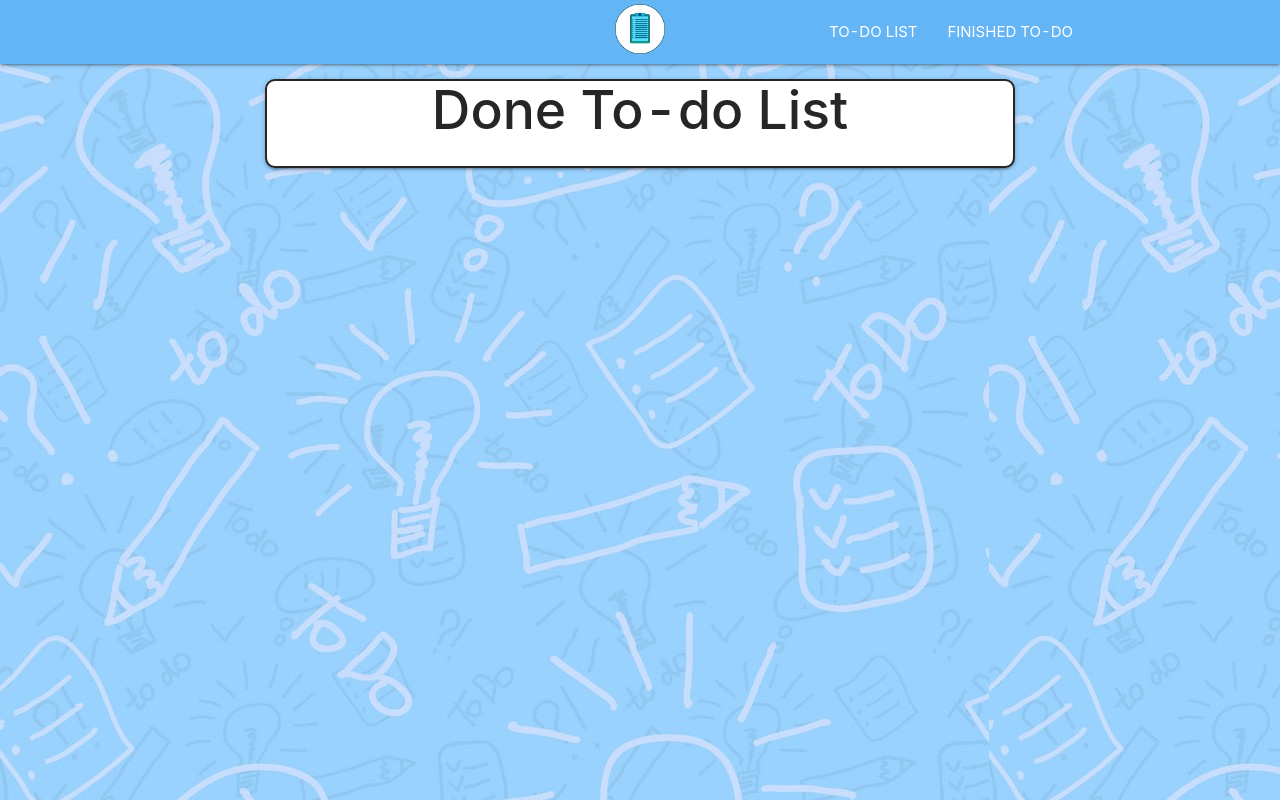
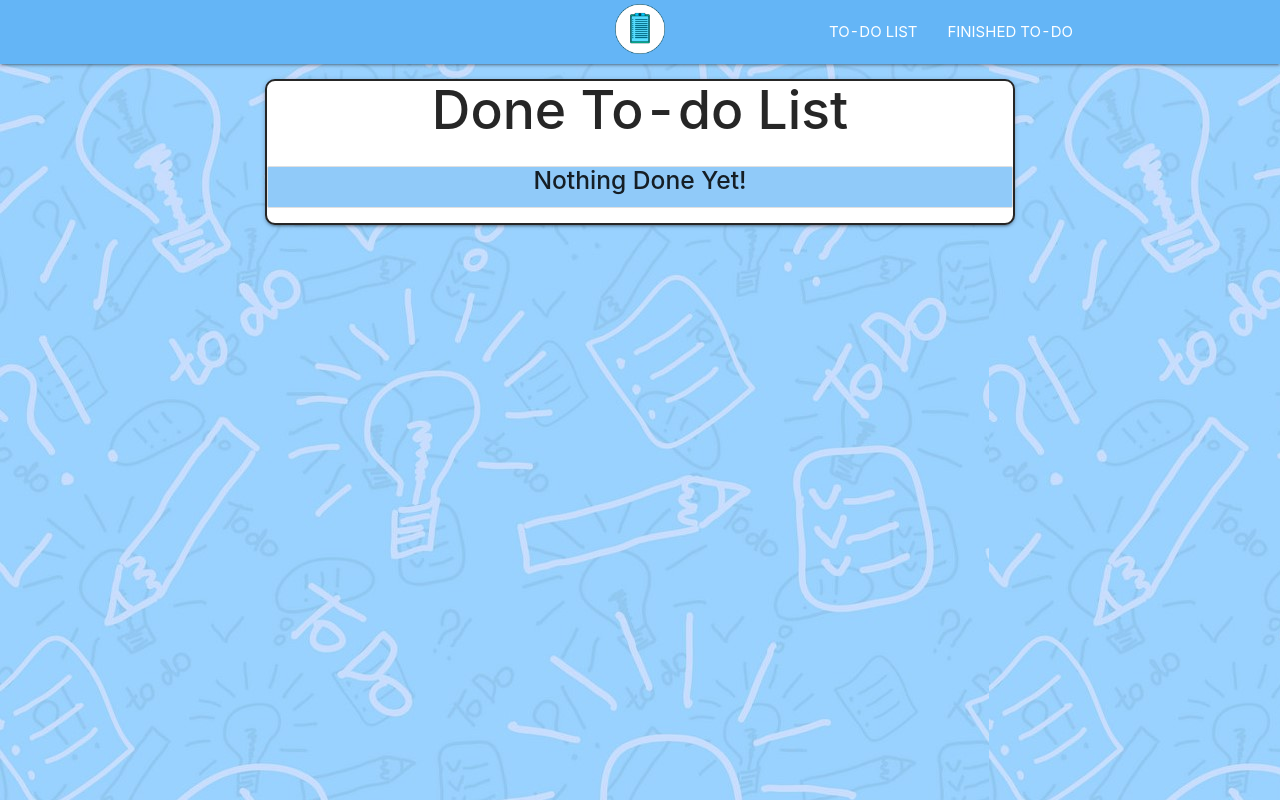
Before and after one commit to brimaam/react-todo-app, a React (Create React App) app: page /done in a window 1280 px wide. Built offline with nearby package versions, Linux system fonts and the light colour scheme.

Commit message:
[Todo App][AmeerBrima] feat: added message when no done in list

```diff
--- a/src/features/todos/components/DoneList.js
+++ b/src/features/todos/components/DoneList.js
@@ -5,15 +5,25 @@ import { useSelector } from 'react-redux';
 
 function DoneList() {
     const doneTodos = useSelector(selectDoneTodos);
+    var done;
+
+    if(doneTodos.length === 0){
+        done = <h5>Nothing Done Yet!</h5>
+    } else {
+        done = doneTodos.map((doneTodo) => (
+            <TodoItem key={doneTodo.id} todoId={doneTodo.id} />
+        ))
+    }
+
     return (
         <div className="container">
             <div className="card center-align hoverable">
                 <h2>Done To-do List</h2>
-                {
-                    doneTodos.map((doneTodo) => (
-                        <TodoItem key={doneTodo.id} todoId={doneTodo.id} />
-                    ))
-                }
+                <ul class="collection blue lighten-3 list">
+                    {
+                        done
+                    }
+                </ul>
             </div>
         </div>
     )
```
